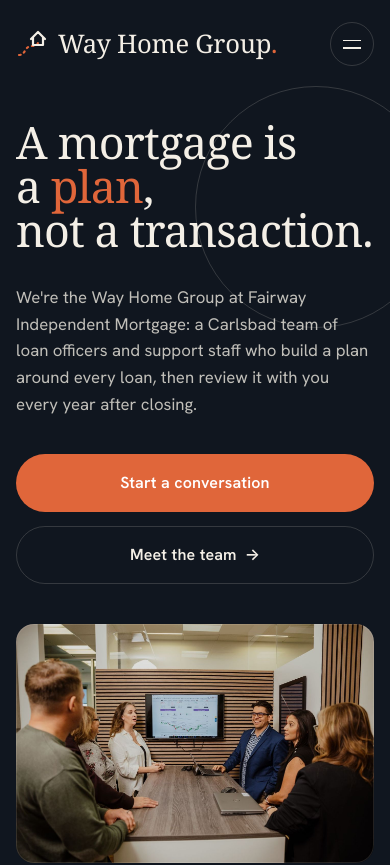
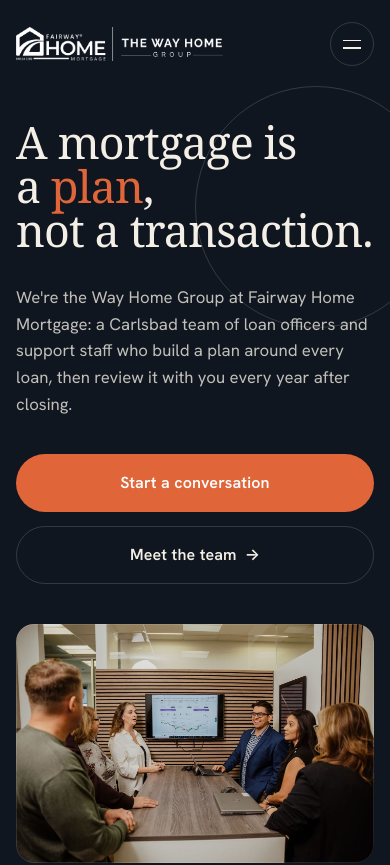
Before and after one commit to colin357/Sheri-Arnold-Site, a plain HTML site: page index.html in a window 390 px wide. Shown: the top 865 px of the page. Drawn offline with Linux system fonts and the light colour scheme; a web font is replaced by a local one.

Commit message:
Use Way Home Group logo and Fairway Home Mortgage branding
Swap the text wordmark and old Fairway logo for the uploaded co-branded logo, update marketing copy to Fairway Home Mortgage, and fix the mobile menu overlay being clipped when the header is scrolled.

Co-Authored-By: Claude Opus 5.5 <noreply@anthropic.com>
Claude-Session: https://claude.ai/code/session_01F7BfFXy5L4y9mazmNEea41

```diff
--- a/index.html
+++ b/index.html
@@ -3,9 +3,9 @@
 <head>
   <meta charset="utf-8">
   <meta name="viewport" content="width=device-width, initial-scale=1">
-  <title>The Way Home Group | Mortgage Strategy in Carlsbad, CA | Fairway Independent Mortgage</title>
-  <meta name="description" content="The Way Home Group at Fairway Independent Mortgage. A Carlsbad team of loan officers and support staff led by Sheri Arnold and Chris Catania, building mortgage plans for first-time buyers, investors, military families and first responders.">
-  <meta property="og:title" content="The Way Home Group | Fairway Independent Mortgage">
+  <title>The Way Home Group | Mortgage Strategy in Carlsbad, CA | Fairway Home Mortgage</title>
+  <meta name="description" content="The Way Home Group at Fairway Home Mortgage. A Carlsbad team of loan officers and support staff led by Sheri Arnold and Chris Catania, building mortgage plans for first-time buyers, investors, military families and first responders.">
+  <meta property="og:title" content="The Way Home Group | Fairway Home Mortgage">
   <meta property="og:description" content="Strategic mortgage planning, reviewed and refined every year.">
   <meta property="og:image" content="assets/team-office.jpg">
   <meta name="theme-color" content="#10161f">
@@ -20,7 +20,7 @@
 
 <header class="site-header" id="top">
   <div class="wrap header-inner">
-    <a href="#top" class="wordmark" aria-label="The Way Home Group, home"><svg class="wm-mark" viewBox="0 0 32 32" aria-hidden="true"><path d="M3 29 C 10 29, 8 20, 16 20 S 22 14, 22 14"/><path d="M15 13 L22 6 L29 13 M17 11 V19 H27 V11"/></svg>Way Home Group<span>.</span></a>
+    <a href="#top" class="brand" aria-label="Fairway Home Mortgage, The Way Home Group, home"><img src="assets/way-home-logo-white.png" alt="Fairway Home Mortgage | The Way Home Group" width="1200" height="197"></a>
     <nav class="nav" aria-label="Primary">
       <button class="nav-toggle" aria-expanded="false" aria-controls="nav-list"><span></span><span></span><span class="sr">Menu</span></button>
       <ul id="nav-list">
@@ -48,7 +48,7 @@
           <span class="line">a <em>plan</em>,</span>
           <span class="line">not a transaction.</span>
         </h1>
-        <p class="hero-sub">We're the Way Home Group at Fairway Independent Mortgage: a Carlsbad team of loan officers and support staff who build a plan around every loan, then review it with you every year after closing.</p>
+        <p class="hero-sub">We're the Way Home Group at Fairway Home Mortgage: a Carlsbad team of loan officers and support staff who build a plan around every loan, then review it with you every year after closing.</p>
         <div class="hero-actions">
           <a class="btn btn-sun" href="#contact">Start a conversation</a>
           <a class="btn btn-ghost" href="#team">Meet the team <span aria-hidden="true">&rarr;</span></a>
@@ -517,10 +517,9 @@
   <div class="wrap">
     <div class="footer-top">
       <div>
-        <a href="#top" class="wordmark wordmark-light"><svg class="wm-mark" viewBox="0 0 32 32" aria-hidden="true"><path d="M3 29 C 10 29, 8 20, 16 20 S 22 14, 22 14"/><path d="M15 13 L22 6 L29 13 M17 11 V19 H27 V11"/></svg>Way Home Group<span>.</span></a>
-        <p class="footer-id">The Way Home Group at Fairway Independent Mortgage Corporation<br>2888 Loker Ave. E., Suite 206, Carlsbad, CA 92008 · <a href="tel:+17605393335">(760) 539-3335</a></p>
+        <a href="#top" class="brand brand-footer"><img src="assets/way-home-logo-white.png" alt="Fairway Home Mortgage | The Way Home Group" width="1200" height="197" loading="lazy"></a>
+        <p class="footer-id">The Way Home Group at Fairway Home Mortgage<br>2888 Loker Ave. E., Suite 206, Carlsbad, CA 92008 · <a href="tel:+17605393335">(760) 539-3335</a></p>
       </div>
-      <img class="fairway-logo" src="assets/fairway-logo-white.png" alt="Fairway Independent Mortgage Corporation" width="1920" height="524" loading="lazy">
     </div>
     <nav class="legal-links" aria-label="Legal">
       <a href="https://www.fairwayindependentmc.com/legal/terms-of-use" target="_blank" rel="noopener">Terms of Use</a>
--- a/styles.css
+++ b/styles.css
@@ -83,22 +83,20 @@ em { font-style: italic; }
   transition: background-color .35s ease, box-shadow .35s ease, padding .35s ease;
   padding: 22px 0;
 }
-.site-header.is-scrolled {
+.site-header::before {
+  content: ""; position: absolute; inset: 0; z-index: -1;
   background: rgba(16, 22, 31, .92);
   backdrop-filter: blur(12px);
   -webkit-backdrop-filter: blur(12px);
-  padding: 12px 0;
   box-shadow: 0 1px 0 var(--line-light);
+  opacity: 0; transition: opacity .35s ease;
 }
+.site-header.is-scrolled { padding: 12px 0; }
+.site-header.is-scrolled::before { opacity: 1; }
 .header-inner { display: flex; align-items: center; gap: 28px; }
-.wordmark {
-  font-family: var(--serif); font-size: 1.6rem; text-decoration: none; letter-spacing: -.01em;
-  margin-right: auto; line-height: 1;
-}
-.wordmark span { color: var(--sun); }
-.wordmark { display: inline-flex; align-items: center; }
-.wm-mark { width: 1.25em; height: 1.25em; flex: none; margin-right: 10px; margin-top: -4px; fill: none; stroke: currentColor; stroke-width: 2.2; stroke-linecap: round; stroke-linejoin: round; }
-.wm-mark path:first-child { stroke: var(--sun); stroke-dasharray: 1.5 4; }
+.brand { display: block; margin-right: auto; line-height: 0; }
+.brand img { height: 52px; width: auto; transition: height .35s ease; }
+.site-header.is-scrolled .brand img { height: 38px; }
 .nav ul { display: flex; gap: 26px; list-style: none; margin: 0; padding: 0; }
 .nav a { text-decoration: none; font-weight: 500; font-size: .98rem; opacity: .82; transition: opacity .2s; position: relative; }
 .nav a:hover { opacity: 1; }
@@ -389,9 +387,9 @@ button.member-card { cursor: pointer; }
 /* ---------- footer ---------- */
 .footer { background: #0a0e14; color: rgba(244,239,230,.6); padding: 70px 0 50px; font-size: .9rem; }
 .footer-top { display: flex; flex-wrap: wrap; justify-content: space-between; align-items: center; gap: 30px; padding-bottom: 36px; border-bottom: 1px solid var(--line-light); }
-.wordmark-light { color: var(--paper); font-size: 2rem; display: inline-block; margin-bottom: 10px; }
+.brand-footer { margin-bottom: 22px; }
+.brand-footer img { height: 64px; }
 .footer-id { margin: 0; line-height: 1.5; }
-.fairway-logo { width: 220px; height: auto; opacity: .85; }
 .legal-links { display: flex; flex-wrap: wrap; gap: 10px 26px; padding: 28px 0; }
 .legal-links a { text-decoration: none; color: rgba(244,239,230,.75); }
 .legal-links a:hover { color: var(--sun); }
@@ -467,5 +465,6 @@ button.member-card { cursor: pointer; }
   .mail-short { display: inline; color: var(--sun-deep); font-weight: 600; }
     .bio-grid { grid-template-columns: 1fr; }
   .bio-grid img { height: 280px; object-position: 50% 20%; }
-  .fairway-logo { width: 180px; }
+  .brand img, .site-header.is-scrolled .brand img { height: 34px; }
+  .brand-footer img { height: 48px; }
 }
```
Also changed, not shown: assets/fairway-logo-white.png (deleted), assets/way-home-logo-white.png (added).
